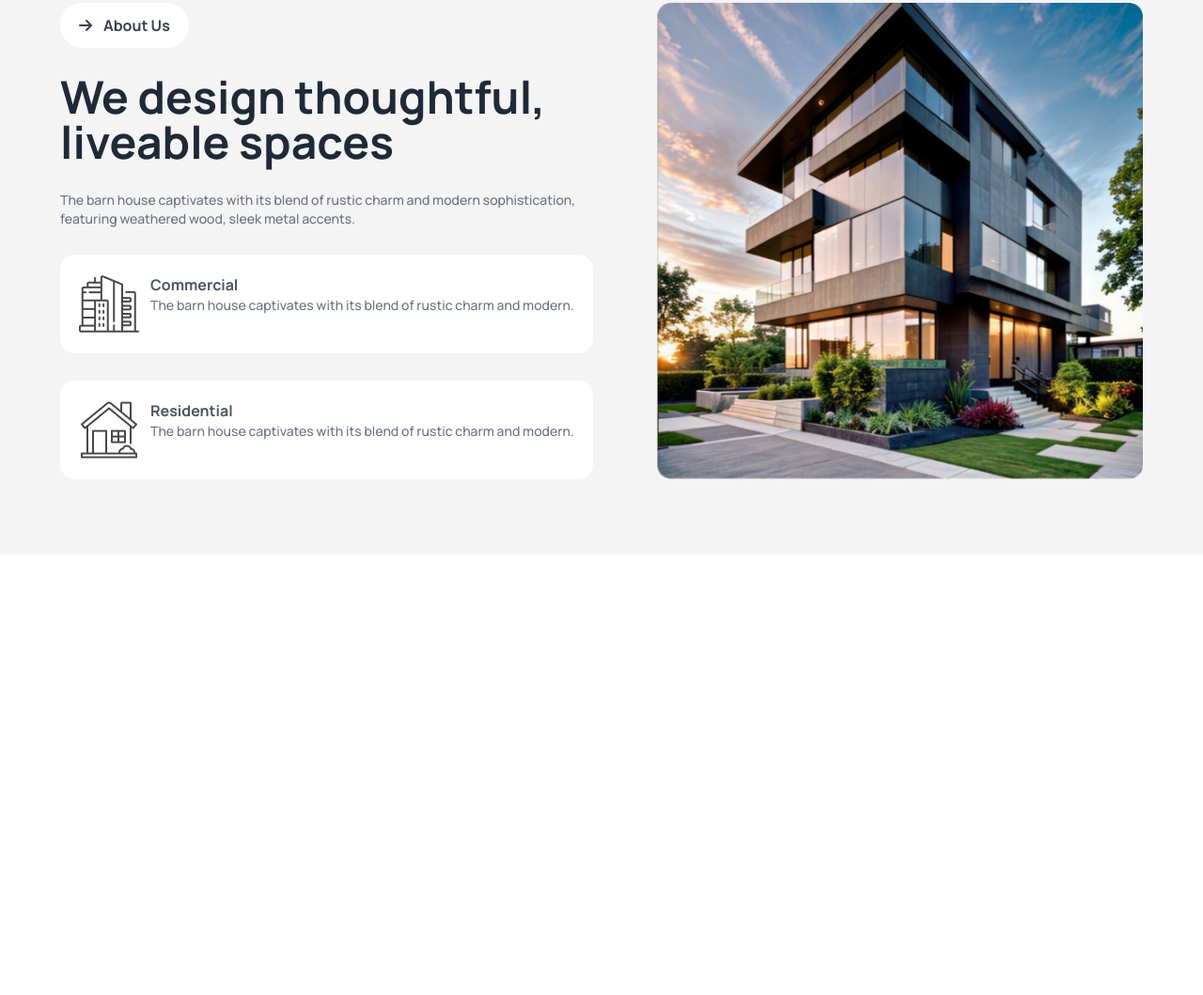
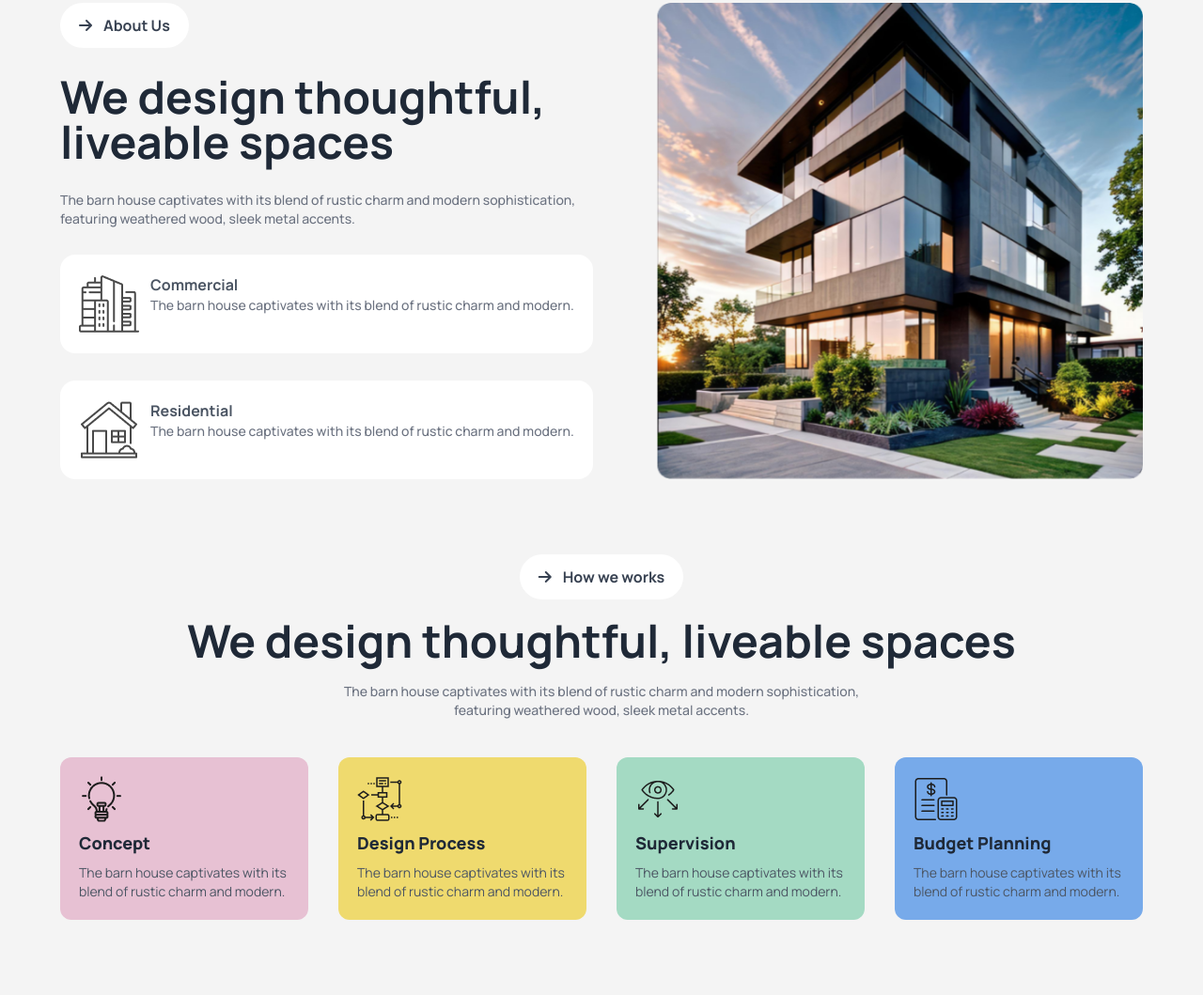
Before and after one commit to jamanhasan01/Assignment-3, a plain HTML site: page index.html in a window 1280 px wide. Shown: the part 933-1992 px from the top of the page at 94% size. Before the commit the page ends 1523 px from the top, so only its background shows below. Drawn offline with nearby package versions, Linux system fonts and the light colour scheme.

Commit message:
i have done my work section

```diff
--- a/index.html
+++ b/index.html
@@ -111,6 +111,48 @@
                </div>
           </div>
       </section>
+      <!-- work section end -->
+      <section>
+        <div class="w-[95%] lg:w-[90%] mx-auto pb-20 ">
+          <!-- title section -->
+          <div class="flex justify-center items-center flex-col gap-5">
+            <button class="bg-white px-5 py-3 font-bold text-gray-700 rounded-full"><i class=" fa-solid fa-arrow-right mr-3"></i>How we works</button>
+            <h2 class="text-3xl font-extrabold text-center lg:text-5xl lg:font-bold">We design thoughtful, liveable spaces</h2>
+            <p class="lg:w-2/4 text-sm font-medium text-gray-500 text-center">The barn house captivates with its blend of rustic charm and
+              modern sophistication, featuring weathered wood, sleek metal accents.</p>
+          </div>
+          <!-- card section -->
+           <div class=" grid grid-cols-1 lg:grid-cols-4 gap-8 mt-10">
+            <!-- card 1 -->
+              <div class="bg-[#E7C1D3] p-5 flex flex-col items-start gap-2 rounded-xl">
+                <img src="./assets/concept.png" alt="">
+                <h6 class="text-lg font-extrabold">Concept</h6>
+                <p class="text-sm text-gray-600">The barn house captivates with its blend of rustic charm and modern.</p>
+              </div>
+                          <!-- card 2 -->
+                          <div class="bg-[#EFDA6E] p-5 flex flex-col items-start gap-2 rounded-xl">
+                            <img src="./assets/flow-chart.png" alt="">
+                            <h6 class="text-lg font-extrabold">Design Process</h6>
+                            <p class="text-sm text-gray-600">The barn house captivates with its blend of rustic charm and modern.</p>
+                          </div>
+
+                                      <!-- card 3 -->
+              <div class="bg-[#A4DAC3] p-5 flex flex-col items-start gap-2 rounded-xl">
+                <img src="./assets/vision.png" alt="">
+                <h6 class="text-lg font-extrabold">Supervision</h6>
+                <p class="text-sm text-gray-600">The barn house captivates with its blend of rustic charm and modern.</p>
+              </div>
+
+                          <!-- card 4 -->
+                          <div class="bg-[#77AAEA] p-5 flex flex-col items-start gap-2 rounded-xl">
+                            <img src="./assets/budget-planning.png" alt="">
+                            <h6 class="text-lg font-extrabold">Budget Planning</h6>
+                            <p class="text-sm text-gray-600">The barn house captivates with its blend of rustic charm and modern.</p>
+                          </div>
+              </div>
+           </div>
+        </div>
+      </section>
     </main>
 </body>
 </html>
```
